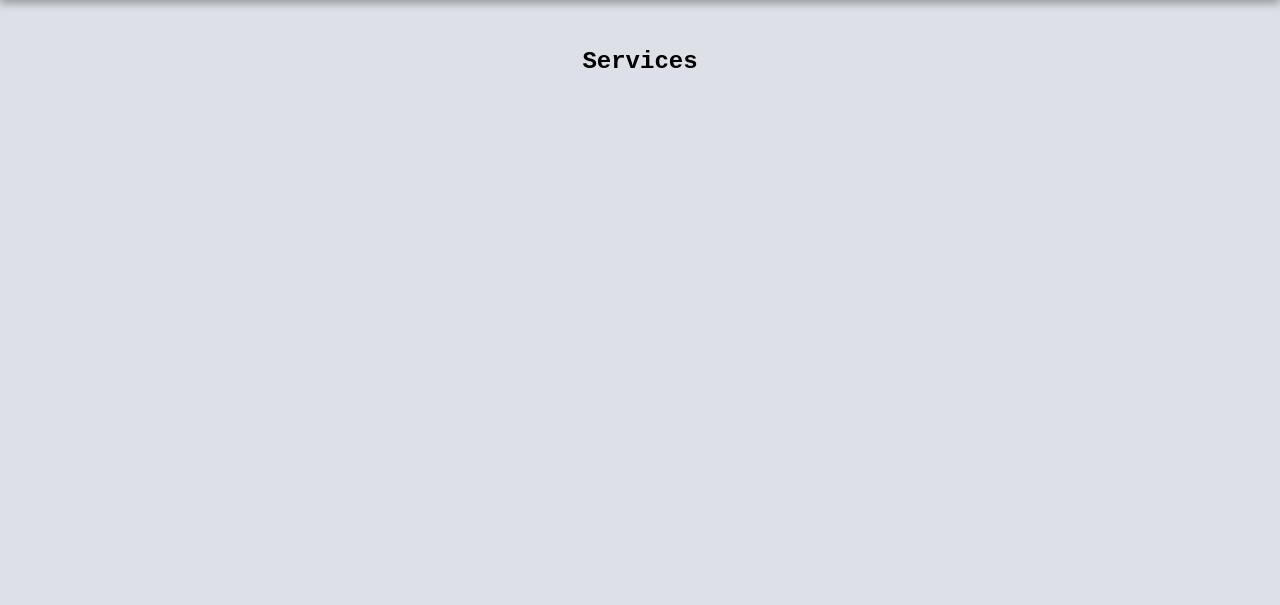
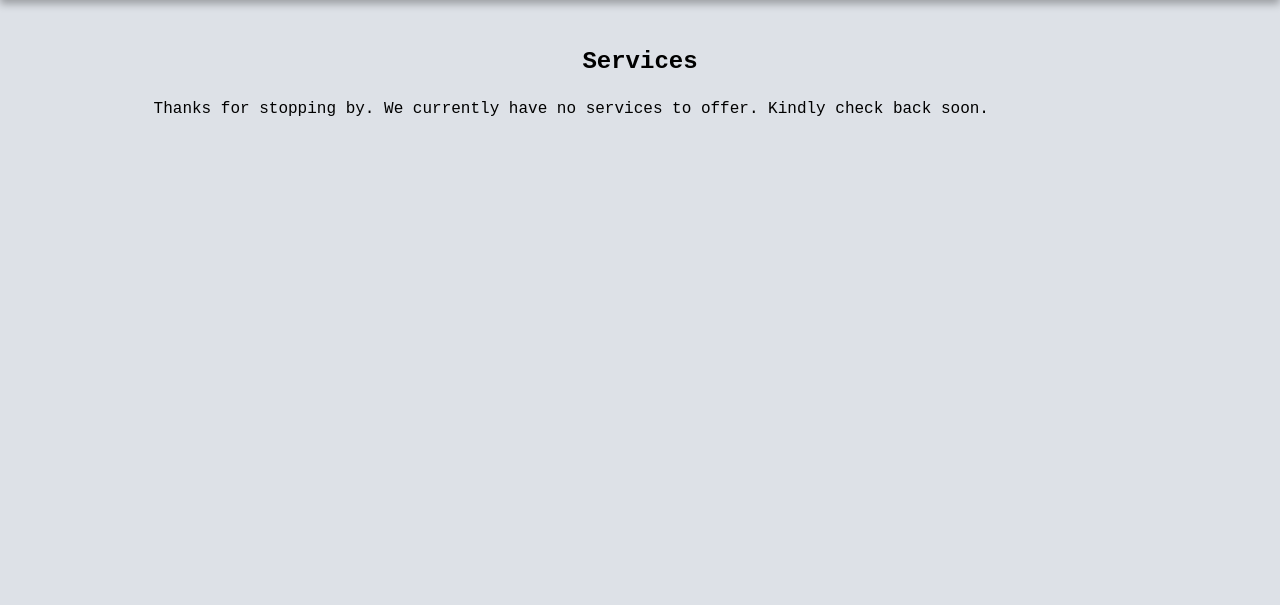
Before and after one commit to nguonodave/sparkbridge, a Django app: template services/templates/services/services.html in a window 1280 px wide. Shown: the part 64-669 px from the top of the page. Run offline with Django 3.2, Linux system fonts and the light colour scheme; the template is opened without the code that fills it, so the values that code supplies are empty.

Commit message:
feat: add condition in displaying services if available

```diff
--- a/services/templates/services/services.html
+++ b/services/templates/services/services.html
@@ -11,6 +11,7 @@
         {% endif %}
     </div>
 
+    {% if services %}
     <div class="services-grid">
         {% for service in services %}
         {% comment %}
@@ -29,5 +30,8 @@
         </a>
         {% endfor %}
     </div>
+    {% else %}
+    <p>Thanks for stopping by. We currently have no services to offer. Kindly check back soon.</p>
+    {% endif %}
 </section>
 {% endblock content %}
```
